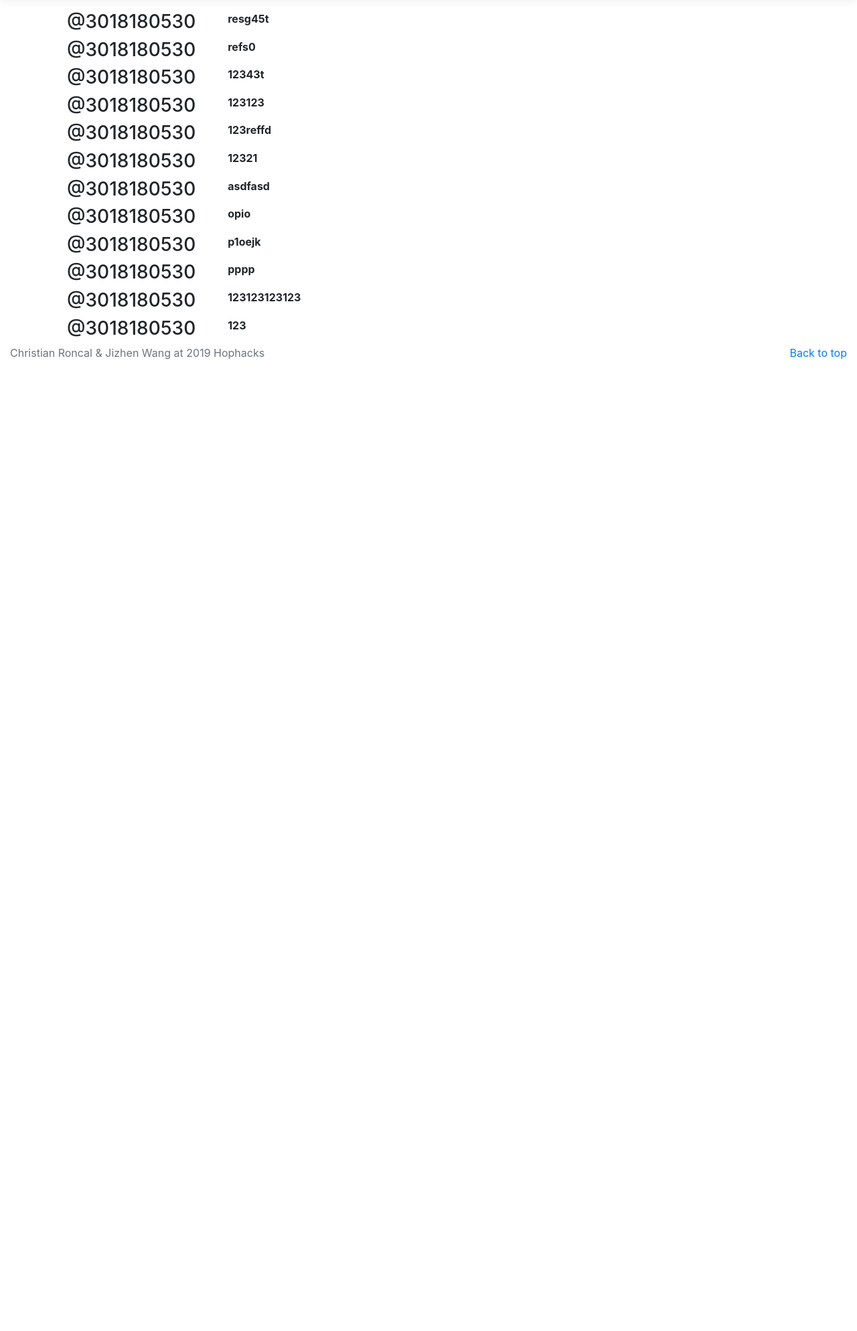
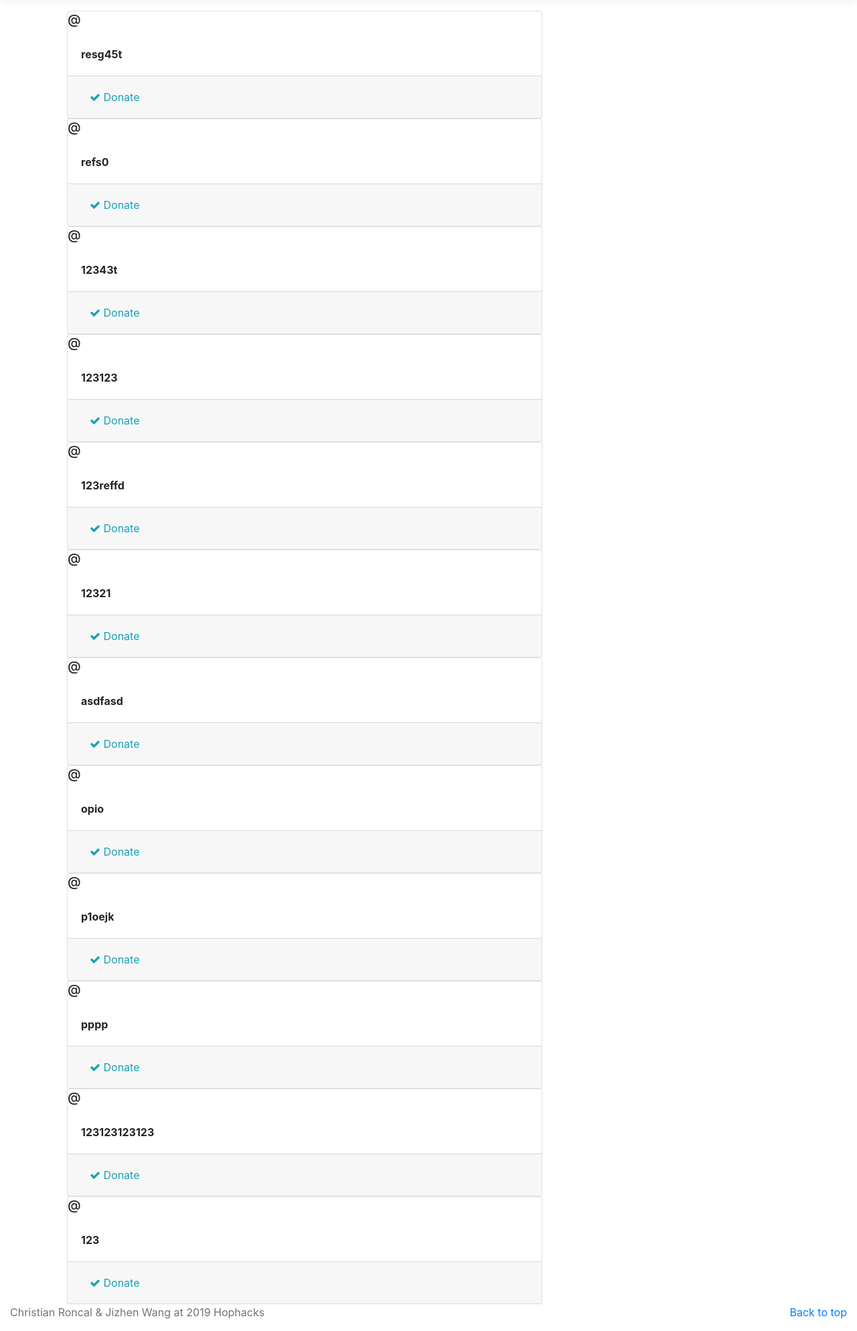
Before and after one commit to christian-rncl/AId, a Django app: page /posts/all in a window 1280 px wide. Shown: the part 73-2061 px from the top of the page at 67% size. Before the commit the page ends 610 px from the top, so only its background shows below. Run offline with Django 3.2, Linux system fonts and the light colour scheme; a user stored in the database is signed in; data comes from the database, SQL or seed files in the repository; both versions use the stored data as it was before the commit; some libraries are stand-ins or nearby versions.

Commit message:
adding functionalities

```diff
--- a/hophacks19/posts/admin.py
+++ b/hophacks19/posts/admin.py
@@ -3,3 +3,4 @@
 
 # Register your models here.
 admin.site.register(models.Post)
+admin.site.register(models.Disaster)
--- a/hophacks19/posts/forms.py
+++ b/hophacks19/posts/forms.py
@@ -4,5 +4,9 @@
 
 class PostForm(forms.ModelForm):
     class Meta:
-        fields = ("message", "amount")
+        fields = ["message", "amount", "disaster"]
         model = models.Post
+
+    def __init__(self, *args, **kwargs):
+        super().__init__(*args, **kwargs)
+        self.fields["disaster"].queryset = models.Disaster.objects.all()
--- a/hophacks19/posts/models.py
+++ b/hophacks19/posts/models.py
@@ -2,12 +2,26 @@
 from django.utils import timezone
 from django.urls import reverse
 
+from django.contrib.auth import get_user_model
+
+User = get_user_model()
+
+
+class Disaster(models.Model):
+    name = models.CharField(max_length=255)
+    created_at = models.DateTimeField(auto_now_add=True)
+    description = models.CharField(max_length=255)
+
+    def __str__(self):
+        return self.name
+
 
 class Post(models.Model):
-    user = models.IntegerField()
+    user = models.ForeignKey(User, on_delete=models.CASCADE)
+    disaster = models.ForeignKey(Disaster, on_delete=models.CASCADE)
     created_at = models.DateTimeField(auto_now_add=True)
     received_at = models.DateTimeField(auto_now=True)
-    message = models.TextField()
+    message = models.CharField(max_length=255)
     amount = models.IntegerField()
 
     def __str__(self):
--- a/hophacks19/posts/templates/posts/_post.html
+++ b/hophacks19/posts/templates/posts/_post.html
@@ -1,20 +1,20 @@
-<div class="media">
-	<h3 class="mr-5">@{{ post.user }}</a></h3>
-
-	<div class="media-body">
+<div class="card">
+	<h5 class="mr-5">@{{ post.user.first_name }}</a></h5>
+	<div class="card-body">
 		<strong>{{ post.message }}</strong>
-		<h5>{{ post.message_html|safe }}</h5>
-			{% if post.group %}
-			<span class="group-name">in <a href="#">{{ post.group.name }}</a></span>
-			{% endif %}
-		</h5>
-
-		<div class="media-footer">
-			{% if user.is_authenticated and post.user == user and not hide_delete %}
-					<span class="fa fa-remove text-danger" aria-hidden="true"></span>
-					<span class="text-danger icon-label">Delete</span>
-				</a>
-			{% endif %}
-		</div>
+	</div>
+	<div class="card-footer">
+		{% if user.is_authenticated and post.user == user %}
+		<a href="#" title="delete" class="btn btn-simple">
+			<span class="fa fa-remove text-danger" aria-hidden="true"></span>
+			<span class="text-danger icon-label">Delete</span>
+		</a>
+		{% endif %}
+		{% if user.is_authenticated and post.user != user %}
+		<a href="#" title="donate" class="btn btn-simple">
+			<span class="fa fa-check text-info" aria-hidden="true"></span>
+			<span class="text-info icon-label">Donate</span>
+		</a>
+		{% endif %}
 	</div>
 </div>
--- a/hophacks19/posts/templates/posts/post_list.html
+++ b/hophacks19/posts/templates/posts/post_list.html
@@ -1,21 +1,5 @@
 {% extends "posts/post_base.html" %}
 
-{% block pre_post_content %}
-<div class="col-md-4">
-	<div class="card card-with-shadow">
-		<div class="content">
-			<h5 class="title">All groups</h5>
-			<ul class="list-unstyled">
-				{# {% get_other_groups as other_groups %} #}
-				{% for other_group in get_other_groups %}
-					<li class="group li-with-bullet"><a href="{% url 'groups:single' slug=other_group.slug %}">{{ other_group.name }}</a></li>
-				{% endfor %}
-			</ul>
-
-		</div>
-	</div>
-</div>
-{% endblock %}
 {% block post_content %}
 <div class="col-md-8">
 	{% for post in post_list %}
--- a/hophacks19/posts/views.py
+++ b/hophacks19/posts/views.py
@@ -17,13 +17,12 @@
 
 
 class CreatePost(LoginRequiredMixin, SelectRelatedMixin, generic.CreateView):
-    # form_class = forms.PostForm
-    fields = ("message", "amount")
+    fields = ("message", "amount", "disaster")
     model = models.Post
     success_url = "/posts/all"
 
     def form_valid(self, form):
         self.object = form.save(commit=False)
-        self.object.user = self.request.user._wrapped.username
+        self.object.user = self.request.user
         self.object.save()
         return super().form_valid(form)
--- a/hophacks19/templates/base.html
+++ b/hophacks19/templates/base.html
@@ -6,7 +6,6 @@
     <meta http-equiv="Content-Type" content="text/html; charset=UTF-8">
     <link rel="stylesheet" href="{% static '/css/master.css'%}">
     <meta name="viewport" content="width=device-width, initial-scale=1, shrink-to-fit=no">
-    <link rel="icon" href="https://getbootstrap.com/favicon.ico">
 
     <title>Donate, Receive, And Exchange</title>
     <script src="https://code.jquery.com/jquery-3.3.1.slim.min.js" integrity="sha384-q8i/X+965DzO0rT7abK41JStQIAqVgRVzpbzo5smXKp4YfRvH+8abtTE1Pi6jizo"
@@ -16,7 +15,7 @@
     <script src="https://stackpath.bootstrapcdn.com/bootstrap/4.3.1/js/bootstrap.min.js" integrity="sha384-JjSmVgyd0p3pXB1rRibZUAYoIIy6OrQ6VrjIEaFf/nJGzIxFDsf4x0xIM+B07jRM"
         crossorigin="anonymous"></script>
     <!-- Bootstrap core CSS -->
-
+    <link href="https://maxcdn.bootstrapcdn.com/font-awesome/4.7.0/css/font-awesome.min.css" rel="stylesheet">
     <!-- Custom styles for this template -->
     <link rel="stylesheet" href="https://stackpath.bootstrapcdn.com/bootstrap/4.3.1/css/bootstrap.min.css" integrity="sha384-ggOyR0iXCbMQv3Xipma34MD+dH/1fQ784/j6cY/iJTQUOhcWr7x9JvoRxT2MZw1T"
         crossorigin="anonymous">
@@ -28,7 +27,7 @@
         <div class="d-flex flex-column flex-md-row align-items-center p-3 px-md-4 mb-3 bg-white border-bottom box-shadow">
             <a class="my-0 mr-md-auto font-weight-normal navbar-brand text-dark" href="{% url 'home' %}">AId</a>
             <nav class="my-2 my-md-0 mr-md-3">
-                <a class="p-2 text-dark" href="{% url 'posts:create'%}" class="btn btn-simple">Posts</a>
+                <a class="p-2 text-dark" href="{% url 'posts:all'%}" class="btn btn-simple">Posts</a>
                 {% if user.is_authenticated %}
                 <a class="p-2 text-dark" href="{% url 'posts:create' %}" class="btn btn-simple">Make Requests</a>
                 <a class="p-2 text-dark" href="#" class="btn btn-simple">Donate</a>
```
Also changed, not shown: hophacks19/accounts/forms.py (+8 -1 lines), hophacks19/hophacks19/settings.py (+6 -2 lines), hophacks19/accounts/migrations/0001_initial.py, hophacks19/db.sqlite3 (deleted), hophacks19/posts/migrations/0001_initial.py, hophacks19/posts/migrations/0002_auto_20190216_0753.py (deleted), hophacks19/posts/migrations/0003_auto_20190216_0755.py (deleted), 2 other files.
